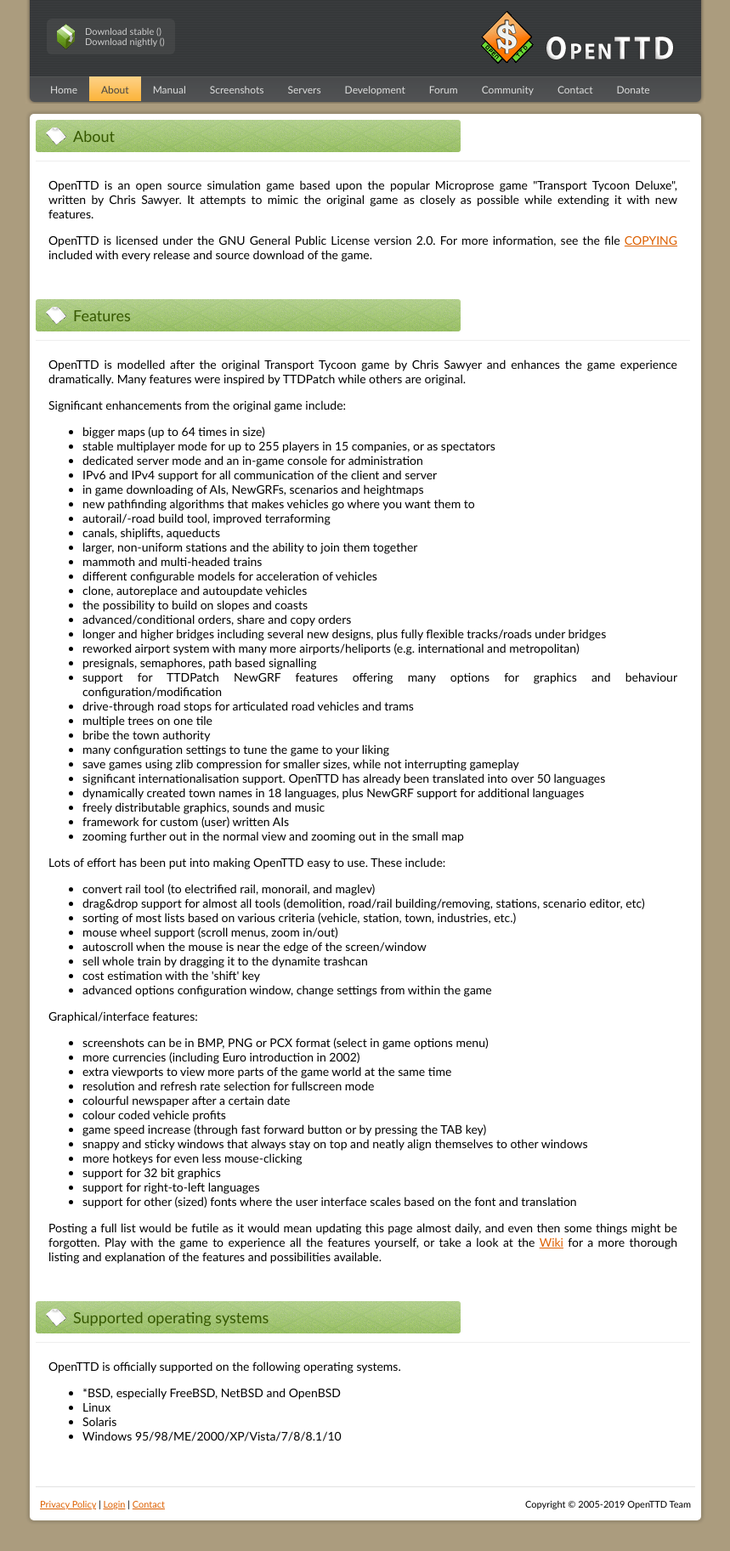
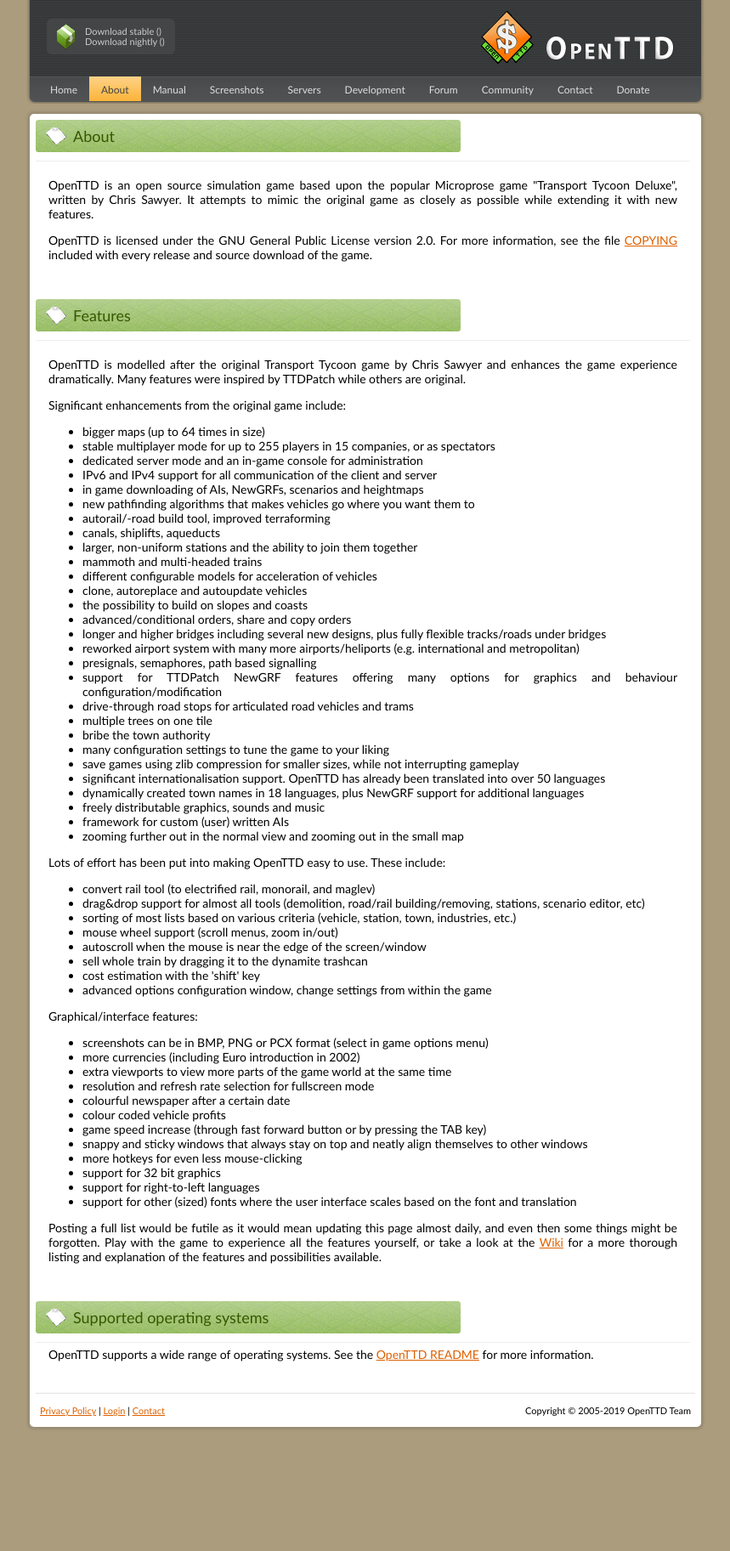
Before and after one commit to OpenTTD/website, a Jekyll site: the page built from pages/about.html, in a window 1280 px wide. Shown: the whole page at 85% size, without its empty margins (210-1069 px from the left). Built offline with Jekyll 4.4.1, drawn with Linux system fonts in a browser that asks for light colours; after the commit the page ends 1715 px from its top, so only the background shows below that.

Commit message:
Fix: remove outdated 'Supported Operating Systems' information, link to a more canonical source

```diff
--- a/pages/about.html
+++ b/pages/about.html
@@ -89,13 +89,7 @@
     </div>
     <div class="section-item">
         <div class="content">
-            <p>OpenTTD is officially supported on the following operating systems.</p>
-            <ul>
-                <li>*BSD, especially FreeBSD, NetBSD and OpenBSD</li>
-                <li>Linux</li>
-                <li>Solaris</li>
-                <li>Windows 95/98/ME/2000/XP/Vista/7/8/8.1/10</li>
-            </ul>
+            OpenTTD supports a wide range of operating systems.  See the <a href="https://github.com/OpenTTD/OpenTTD/blob/master/README.md">OpenTTD README</a> for more information.
         </div>
     </div>
 </div>
```
